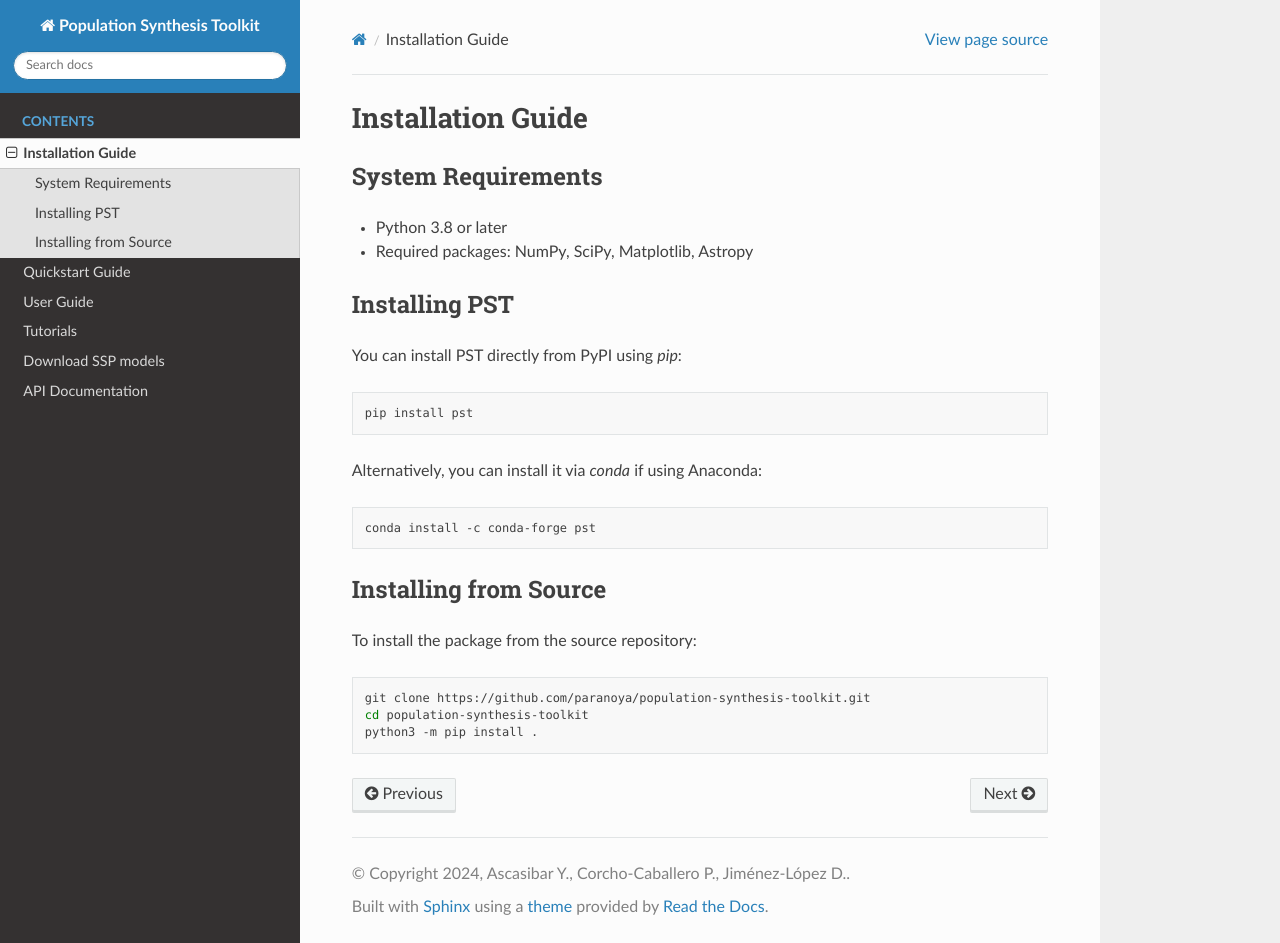
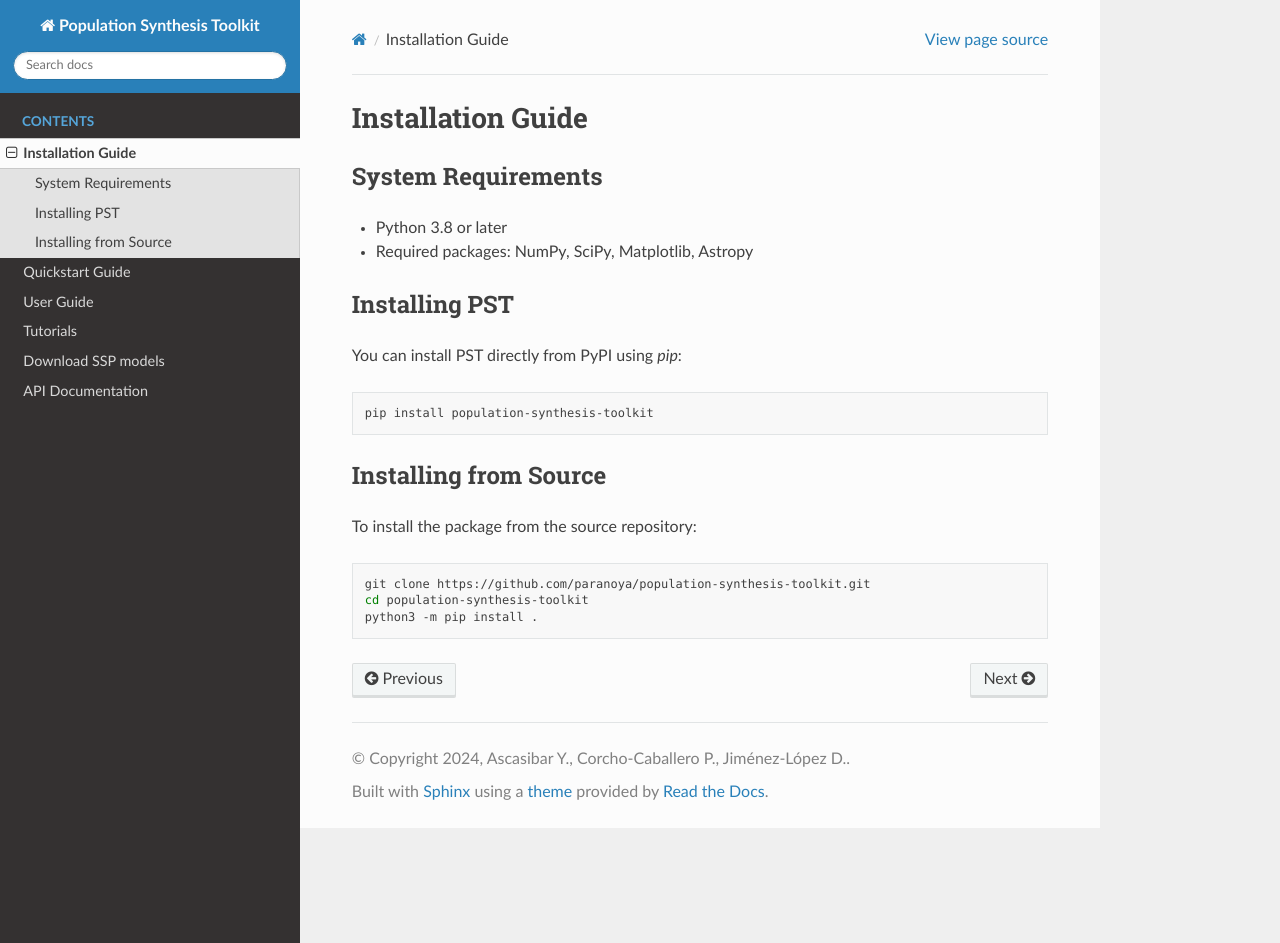
Before and after one commit to paranoya/population-synthesis-toolkit, a Sphinx documentation site: the page built from docs/source/installation.rst, in a window 1280 px wide and 943 px high. Built offline with Sphinx 7.4.7 and the Read the Docs theme 3.1.0, drawn with Linux system fonts in a browser that asks for light colours.

Commit message:
Update pip name to population-synthesis-toolkit

```diff
--- a/docs/source/installation.rst
+++ b/docs/source/installation.rst
@@ -16,13 +16,7 @@ You can install PST directly from PyPI using `pip`:
 
 .. code-block:: bash
 
-    pip install pst
-
-Alternatively, you can install it via `conda` if using Anaconda:
-
-.. code-block:: bash
-
-    conda install -c conda-forge pst
+    pip install population-synthesis-toolkit
 
 Installing from Source
 ======================
```
